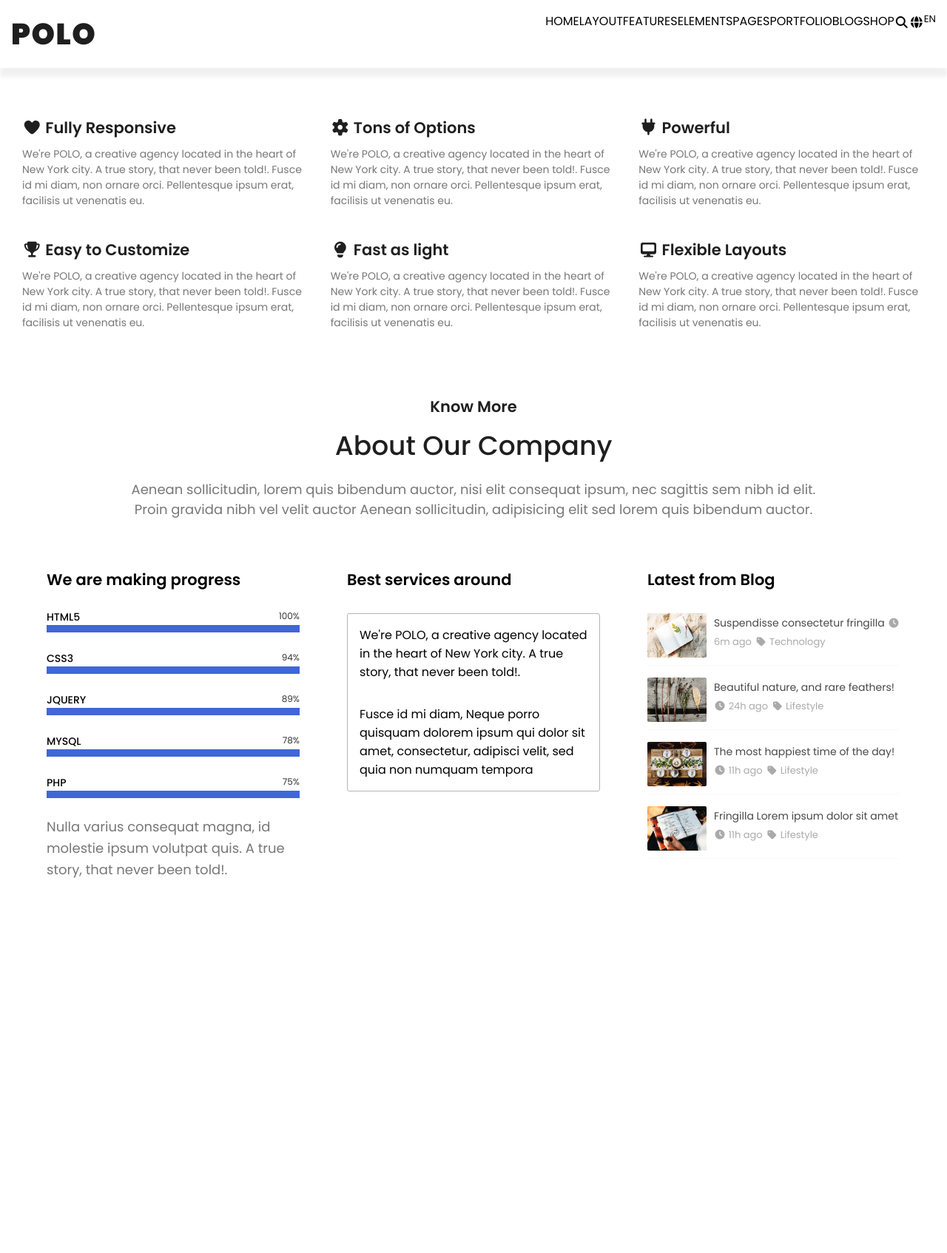
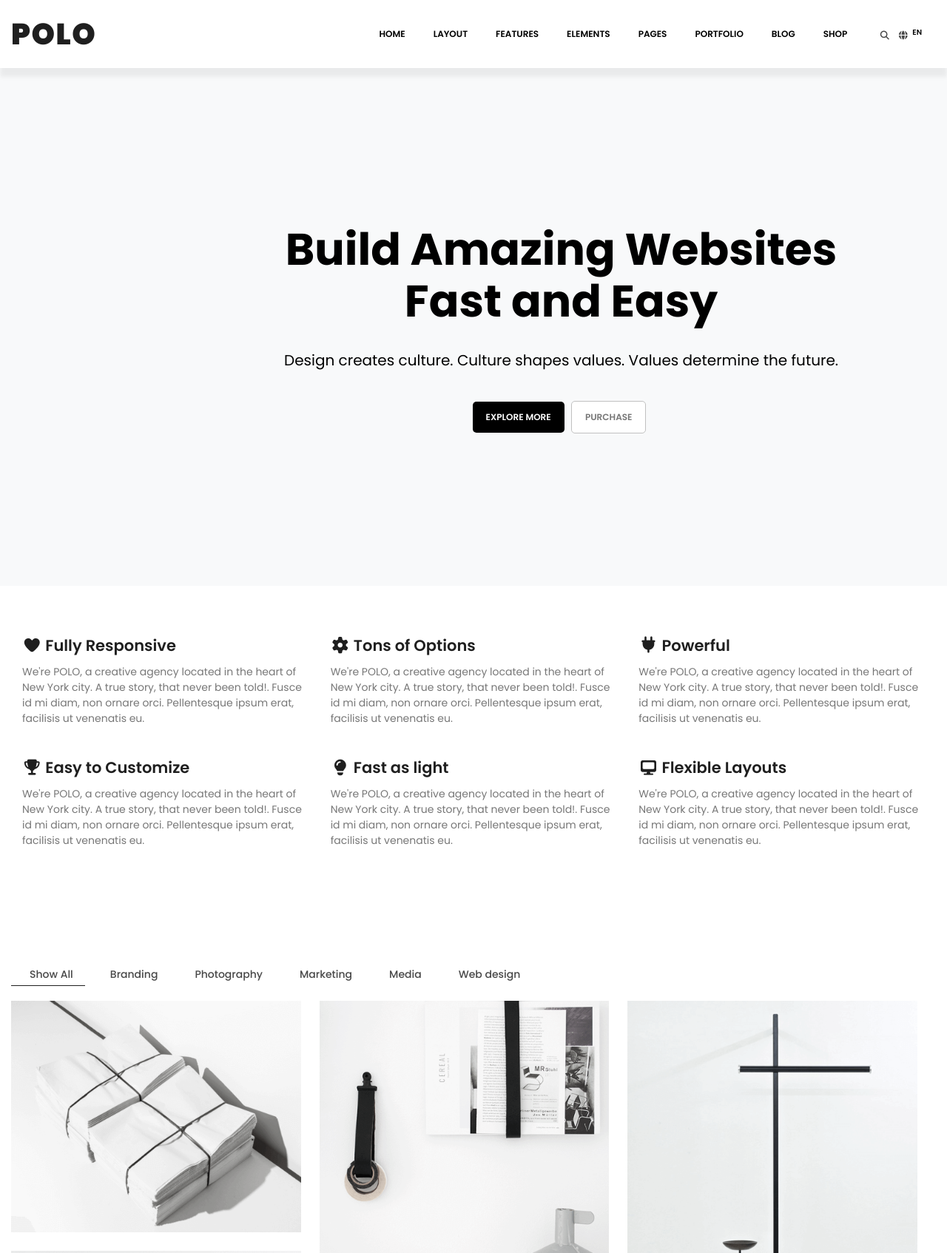
Before and after one commit to kashishsevak/PR-2-MQ, a plain HTML site: page index.html in a window 1280 px wide. Shown: the top 1694 px of the page at 74% size. Before the commit the page ends 1238 px from the top, so only its background shows below. Drawn offline with Linux system fonts and the light colour scheme.

Commit message:
Add files via upload

```diff
--- a/css/style.css
+++ b/css/style.css
@@ -6,7 +6,7 @@
 
 html,
 body {
-    font-family: 'Poppins';
+  font-family: "Poppins";
 }
 
 .container {
@@ -24,8 +24,10 @@ a {
 ul li {
   list-style: none;
 }
-
-
+img {
+  display: block;
+  width: 100%;
+}
 .d-flex {
   display: flex;
 }
@@ -33,7 +35,9 @@ ul li {
 .justify-content-between {
   justify-content: space-between;
 }
-
+.align-items-center {
+  align-items: center;
+}
 .row {
   display: flex;
   flex-wrap: wrap;
@@ -61,8 +65,75 @@ header .topbar .logo {
   letter-spacing: 1.5px;
 }
 
+header nav ul li {
+  padding: 0 7px;
+}
+
+header nav ul li a {
+  padding: 10px 12px;
+  font-size: 12px;
+  font-weight: 600;
+}
+
+header nav ul li a:hover {
+  color: #2f2ff4;
+}
+
+header nav ul li a i {
+  margin: 0 5px;
+  color: #484848;
+}
+
 /* header section end */
 
+/* hero section start */
+.hero {
+  background-color: #f8f9fa;
+  height: 700px;
+  position: relative;
+}
+
+.hero .hero-content {
+  text-align: center;
+  position: absolute;
+  top: 30%;
+  left: 30%;
+}
+
+.hero .hero-content h1 {
+  font-size: 60px;
+  font-weight: 700;
+  line-height: 70px;
+  margin-bottom: 30px;
+}
+
+.hero .hero-content p {
+  font-size: 20px;
+  font-weight: 400;
+  margin-bottom: 40px;
+}
+.hero .hero-content .btn-dark {
+  background-color: #000000;
+  color: #fff;
+  font-size: 12px;
+  font-weight: 600;
+  padding: 12px 18px;
+  margin-right: 5px;
+  border-radius: 5px;
+  text-transform: uppercase;
+}
+.hero .hero-content .btn-light {
+  background-color: #fff;
+  color: #777;
+  font-size: 12px;
+  font-weight: 600;
+  padding: 12px 18px;
+  margin-right: 5px;
+  border: 1px solid #c1c1c1;
+  border-radius: 5px;
+  text-transform: uppercase;
+}
+/* hero section end */
 
 /* features-box section start */
 .features {
@@ -89,6 +160,41 @@ header .topbar .logo {
 
 /* features-box section end */
 
+/* portfolio section start */
+.portfolio{
+    padding: 80px 0;
+}
+.portfolio .portfolio-content nav ul li {
+    margin: 20px 0;
+    padding: 0 20px;
+}
+.portfolio .portfolio-content nav ul li a{
+    font-size: 14px;
+    font-weight: 500;
+    color: #484848;
+    padding: 5px;
+}
+.portfolio .portfolio-content nav ul li{
+    position: relative;
+}
+.portfolio .portfolio-content nav ul li .active::after {
+    content: '';
+    width: 100px;
+    height: 1px;
+    background-color: #1f1f1f;
+    position: absolute;
+    bottom: 0;
+    left: 0;
+}
+.portfolio .portfolio-content nav ul li a:hover{
+    border-bottom: 1px solid #000;
+    transition: all 0.5s ease-in-out;
+}
+.portfolio .portfolio-content img{
+    padding-right: 25px;
+    padding-bottom: 25px;
+}
+/* portfolio section end */
 
 /* about-us section start */
 .about-us {
@@ -185,7 +291,7 @@ header .topbar .logo {
 }
 
 .cards .blog .thumbnail {
-    border-bottom: 1px solid #F7F9FB;
+  border-bottom: 1px solid #f7f9fb;
   margin-bottom: 16px;
   padding-bottom: 10px;
   position: relative;
@@ -209,7 +315,9 @@ header .topbar .logo {
   font-weight: 400;
   color: #484848;
 }
-
+.cards .blog .thumbnail .thumbnail-content a:hover {
+  color: #2f2ff4;
+}
 .cards .blog .thumbnail .thumbnail-content .date {
   color: #aaa;
   font-size: 13px;
@@ -219,5 +327,4 @@ header .topbar .logo {
   color: #aaa;
   font-size: 13px;
 }
-
 /* about-us section end */
--- a/index.html
+++ b/index.html
@@ -1,14 +1,17 @@
 <!DOCTYPE html>
 <html lang="en">
-
   <head>
-    <meta charset="UTF-8">
-    <meta name="viewport" content="width=device-width, initial-scale=1.0">
+    <meta charset="UTF-8" />
+    <meta name="viewport" content="width=device-width, initial-scale=1.0" />
     <title>PR-2-MQ</title>
-    <link rel="stylesheet" href="./fonts/poppins/stylesheet.css" type="text/css">
-    <link rel="stylesheet" href="./css/all.min.css" type="text/css">
-    <link rel="stylesheet" href="./css/style.css" type="text/css">
-    <link rel="stylesheet" href="./css/media.css" type="text/css">
+    <link
+      rel="stylesheet"
+      href="./fonts/poppins/stylesheet.css"
+      type="text/css"
+    />
+    <link rel="stylesheet" href="./css/all.min.css" type="text/css" />
+    <link rel="stylesheet" href="./css/style.css" type="text/css" />
+    <link rel="stylesheet" href="./css/media.css" type="text/css" />
   </head>
 
   <body>
@@ -18,7 +21,7 @@
         <div class="topbar d-flex justify-content-between">
           <span class="logo">POLO</span>
           <nav class="d-flex">
-                    <ul class="d-flex">
+            <ul class="d-flex align-items-center">
               <li><a href="javascript:void(0)">HOME</a></li>
               <li><a href="javascript:void(0)">LAYOUT</a></li>
               <li><a href="javascript:void(0)">FEATURES</a></li>
@@ -27,8 +30,12 @@
               <li><a href="javascript:void(0)">PORTFOLIO</a></li>
               <li><a href="javascript:void(0)">BLOG</a></li>
               <li><a href="javascript:void(0)">SHOP</a></li>
-                        <li><a href="javascript:void(0)"><i class="fa-solid fa-magnifying-glass"></i><i
-                                    class="fa-solid fa-globe"></i><sup>EN</sup></a></li>
+              <li>
+                <a href="javascript:void(0)"
+                  ><i class="fa-solid fa-magnifying-glass"></i
+                  ><i class="fa-solid fa-globe"></i><sup>EN</sup></a
+                >
+              </li>
             </ul>
           </nav>
         </div>
@@ -36,63 +43,152 @@
     </header>
     <!-- header section end -->
 
+    <main>
+      <!-- hero section start -->
+      <section class="hero">
+        <div class="cotainer">
+          <div class="hero-content">
+            <h1>
+              Build Amazing Websites <br />
+              Fast and Easy
+            </h1>
+            <p>
+              Design creates culture. Culture shapes values. Values determine
+              the future.
+            </p>
+            <a href="javascript:void(0)" class="btn-dark">Explore more</a>
+            <a href="javascript:void(0)" class="btn-light">Purchase</a>
+          </div>
+        </div>
+      </section>
+      <!-- hero section end -->
       <!-- features-box section start -->
-    <div class="features d-flex">
+      <section class="features d-flex">
         <div class="container">
           <div class="features-box">
             <div class="row">
               <div class="col">
                 <div class="box">
-                            <h4> <i class="fa-solid fa-heart"></i> Fully Responsive</h4>
-                            <p>We're POLO, a creative agency located in the heart of New York city. A true story, that never been told!. Fusce id mi diam, non ornare orci. Pellentesque ipsum erat, facilisis ut venenatis eu.</p>
+                  <h4><i class="fa-solid fa-heart"></i> Fully Responsive</h4>
+                  <p>
+                    We're POLO, a creative agency located in the heart of New
+                    York city. A true story, that never been told!. Fusce id mi
+                    diam, non ornare orci. Pellentesque ipsum erat, facilisis ut
+                    venenatis eu.
+                  </p>
                 </div>
               </div>
               <div class="col">
                 <div class="box">
-                            <h4> <i class="fa-solid fa-gear"></i> Tons of Options</h4>
-                            <p>We're POLO, a creative agency located in the heart of New York city. A true story, that never been told!. Fusce id mi diam, non ornare orci. Pellentesque ipsum erat, facilisis ut venenatis eu.</p>
+                  <h4><i class="fa-solid fa-gear"></i> Tons of Options</h4>
+                  <p>
+                    We're POLO, a creative agency located in the heart of New
+                    York city. A true story, that never been told!. Fusce id mi
+                    diam, non ornare orci. Pellentesque ipsum erat, facilisis ut
+                    venenatis eu.
+                  </p>
                 </div>
               </div>
               <div class="col">
                 <div class="box">
-                            <h4> <i class="fa-solid fa-plug"></i> Powerful</h4>
-                            <p>We're POLO, a creative agency located in the heart of New York city. A true story, that never been told!. Fusce id mi diam, non ornare orci. Pellentesque ipsum erat, facilisis ut venenatis eu.</p>
+                  <h4><i class="fa-solid fa-plug"></i> Powerful</h4>
+                  <p>
+                    We're POLO, a creative agency located in the heart of New
+                    York city. A true story, that never been told!. Fusce id mi
+                    diam, non ornare orci. Pellentesque ipsum erat, facilisis ut
+                    venenatis eu.
+                  </p>
                 </div>
               </div>
               <div class="col">
                 <div class="box">
-                            <h4> <i class="fa-solid fa-trophy"></i> Easy to Customize</h4>
-                            <p>We're POLO, a creative agency located in the heart of New York city. A true story, that never been told!. Fusce id mi diam, non ornare orci. Pellentesque ipsum erat, facilisis ut venenatis eu.</p>
+                  <h4><i class="fa-solid fa-trophy"></i> Easy to Customize</h4>
+                  <p>
+                    We're POLO, a creative agency located in the heart of New
+                    York city. A true story, that never been told!. Fusce id mi
+                    diam, non ornare orci. Pellentesque ipsum erat, facilisis ut
+                    venenatis eu.
+                  </p>
                 </div>
               </div>
               <div class="col">
                 <div class="box">
-                            <h4> <i class="fa-solid fa-lightbulb"></i> Fast as light</h4>
-                            <p>We're POLO, a creative agency located in the heart of New York city. A true story, that never been told!. Fusce id mi diam, non ornare orci. Pellentesque ipsum erat, facilisis ut venenatis eu.</p>
+                  <h4><i class="fa-solid fa-lightbulb"></i> Fast as light</h4>
+                  <p>
+                    We're POLO, a creative agency located in the heart of New
+                    York city. A true story, that never been told!. Fusce id mi
+                    diam, non ornare orci. Pellentesque ipsum erat, facilisis ut
+                    venenatis eu.
+                  </p>
                 </div>
               </div>
               <div class="col">
                 <div class="box">
-                            <h4> <i class="fa-solid fa-desktop"></i> Flexible Layouts</h4>
-                            <p>We're POLO, a creative agency located in the heart of New York city. A true story, that never been told!. Fusce id mi diam, non ornare orci. Pellentesque ipsum erat, facilisis ut venenatis eu.</p>
+                  <h4><i class="fa-solid fa-desktop"></i> Flexible Layouts</h4>
+                  <p>
+                    We're POLO, a creative agency located in the heart of New
+                    York city. A true story, that never been told!. Fusce id mi
+                    diam, non ornare orci. Pellentesque ipsum erat, facilisis ut
+                    venenatis eu.
+                  </p>
                 </div>
               </div>
             </div>
           </div>
         </div>
-    </div>
+      </section>
       <!-- features-box section end -->
 
+      <!-- portfolio section start  -->
+       <section class="portfolio">
+        <div class="container">
+            <div class="portfolio-content">
+                <nav>
+                    <ul class="d-flex">
+                        <li><a href="javascript:void(0)" class="active">Show All</a></li>
+                        <li><a href="javascript:void(0)">Branding</a></li>
+                        <li><a href="javascript:void(0)">Photography</a></li>
+                        <li><a href="javascript:void(0)">Marketing</a></li>
+                        <li><a href="javascript:void(0)">Media</a></li>
+                        <li><a href="javascript:void(0)">Web design</a></li>
+                    </ul>
+                </nav>
+                <div class="row">
+                    <div class="col">
+                        <img src="./images/portfolio-img-1.png" alt="">
+                        <img src="./images/portfolio-img-4.png" alt="">
+                        <img src="./images/portfolio-img-8.png" alt="">
+                        <img src="./images/portfolio-img-10.png" alt="">
+                    </div>
+                    <div class="col">
+                        <img src="./images/portfolio-img-2.png" alt="">
+                        <img src="./images/portfolio-img-5.png" alt="">
+                        <img src="./images/portfolio-img-7.png" alt="">
+                        <img src="./images/portfolio-img-11.png" alt="">
+                    </div>
+                    <div class="col">
+                        <img src="./images/portfolio-img-3.png" alt="">
+                        <img src="./images/portfolio-img-6.png" alt="">
+                        <img src="./images/portfolio-img-9.png" alt="">
+                    </div>
+                </div>
+            </div>
+        </div>
+       </section>
+      <!-- portfolio section end  -->
 
       <!-- about-us section start -->
-    <div class="about-us">
+      <section class="about-us">
         <div class="container">
           <div class="about-us-content">
             <h4>Know More</h4>
             <h2>About Our Company</h2>
-                <p>Aenean sollicitudin, lorem quis bibendum auctor, nisi elit consequat ipsum, nec sagittis sem nibh id
-                    elit. Proin gravida nibh vel velit auctor Aenean sollicitudin, adipisicing elit sed lorem quis
-                    bibendum auctor.</p>
+            <p>
+              Aenean sollicitudin, lorem quis bibendum auctor, nisi elit
+              consequat ipsum, nec sagittis sem nibh id elit. Proin gravida nibh
+              vel velit auctor Aenean sollicitudin, adipisicing elit sed lorem
+              quis bibendum auctor.
+            </p>
           </div>
           <div class="d-flex cards">
             <div class="row">
@@ -121,18 +217,25 @@
                       <span>75%</span>
                     </li>
                   </ul>
-                            <p>Nulla varius consequat magna, id molestie ipsum volutpat quis. A true story, that never
-                                been told!.</p>
+                  <p>
+                    Nulla varius consequat magna, id molestie ipsum volutpat
+                    quis. A true story, that never been told!.
+                  </p>
                 </div>
               </div>
               <div class="col">
                 <div class="services">
                   <h2>Best services around</h2>
                   <div class="para">
-                                <p>We're POLO, a creative agency located in the heart of New York city. A true story,
-                                    that never been told!.</p>
-                                <p> Fusce id mi diam, Neque porro quisquam dolorem ipsum qui dolor sit
-                                    amet, consectetur, adipisci velit, sed quia non numquam tempora</p>
+                    <p>
+                      We're POLO, a creative agency located in the heart of New
+                      York city. A true story, that never been told!.
+                    </p>
+                    <p>
+                      Fusce id mi diam, Neque porro quisquam dolorem ipsum qui
+                      dolor sit amet, consectetur, adipisci velit, sed quia non
+                      numquam tempora
+                    </p>
                   </div>
                 </div>
               </div>
@@ -140,35 +243,59 @@
                 <div class="blog">
                   <h2>Latest from Blog</h2>
                   <div class="thumbnail">
-                                <img src="./images/thumbnail-img-1.jpg" alt="">
+                    <img src="./images/thumbnail-img-1.jpg" alt="" />
                     <div class="thumbnail-content">
-                                    <a href="javascript:void(0)">Suspendisse consectetur fringilla</a>
-                                    <span class="date"><i class="fa-solid fa-clock"></i> 6m ago</span>
-                                    <span class="category"><i class="fa-solid fa-tag"></i> Technology</span>
+                      <a href="javascript:void(0)"
+                        >Suspendisse consectetur fringilla</a
+                      ><br />
+                      <span class="date"
+                        ><i class="fa-solid fa-clock"></i> 6m ago</span
+                      >
+                      <span class="category"
+                        ><i class="fa-solid fa-tag"></i> Technology</span
+                      >
                     </div>
                   </div>
                   <div class="thumbnail">
-                                <img src="./images/thumbnail-img-2.jpg" alt="">
+                    <img src="./images/thumbnail-img-2.jpg" alt="" />
                     <div class="thumbnail-content">
-                                    <a href="javascript:void(0)">Beautiful nature, and rare feathers!</a>
-                                    <span class="date"><i class="fa-solid fa-clock"></i> 24h ago</span>
-                                    <span class="category"><i class="fa-solid fa-tag"></i> Lifestyle</span>
+                      <a href="javascript:void(0)"
+                        >Beautiful nature, and rare feathers!</a
+                      ><br />
+                      <span class="date"
+                        ><i class="fa-solid fa-clock"></i> 24h ago</span
+                      >
+                      <span class="category"
+                        ><i class="fa-solid fa-tag"></i> Lifestyle</span
+                      >
                     </div>
                   </div>
                   <div class="thumbnail">
-                                <img src="./images/thumbnail-img-3.jpg" alt="">
+                    <img src="./images/thumbnail-img-3.jpg" alt="" />
                     <div class="thumbnail-content">
-                                    <a href="javascript:void(0)">The most happiest time of the day!</a>
-                                    <span class="date"><i class="fa-solid fa-clock"></i> 11h ago</span>
-                                    <span class="category"><i class="fa-solid fa-tag"></i> Lifestyle</span>
+                      <a href="javascript:void(0)"
+                        >The most happiest time of the day!</a
+                      ><br />
+                      <span class="date"
+                        ><i class="fa-solid fa-clock"></i> 11h ago</span
+                      >
+                      <span class="category"
+                        ><i class="fa-solid fa-tag"></i> Lifestyle</span
+                      >
                     </div>
                   </div>
                   <div class="thumbnail">
-                                <img src="./images/thumbnail-img-4.jpg" alt="">
+                    <img src="./images/thumbnail-img-4.jpg" alt="" />
                     <div class="thumbnail-content">
-                                    <a href="javascript:void(0)">Fringilla Lorem ipsum dolor sit amet</a>
-                                    <span class="date"><i class="fa-solid fa-clock"></i> 11h ago</span>
-                                    <span class="category"><i class="fa-solid fa-tag"></i> Lifestyle</span>
+                      <a href="javascript:void(0)"
+                        >Fringilla Lorem ipsum dolor sit amet</a
+                      >
+                      <span class="date"
+                        ><i class="fa-solid fa-clock"></i> 11h ago</span
+                      >
+                      <span class="category"
+                        ><i class="fa-solid fa-tag"></i> Lifestyle</span
+                      >
                     </div>
                   </div>
                 </div>
@@ -176,9 +303,8 @@
             </div>
           </div>
         </div>
-    </div>
+      </section>
       <!-- about-us section end -->
-
+    </main>
   </body>
-
 </html>
```
Also changed, not shown: css/all.min.css, fonts/poppins/demo.html (line endings or trailing spaces), fonts/poppins/stylesheet.css (line endings or trailing spaces), images/portfolio-img-1.png (added), images/portfolio-img-10.png (added), images/portfolio-img-11.png (added), images/portfolio-img-2.png (added), images/portfolio-img-3.png (added), images/portfolio-img-4.png (added), images/portfolio-img-5.png (added), images/portfolio-img-6.png (added), images/portfolio-img-7.png (added), images/portfolio-img-8.png (added), images/portfolio-img-9.png (added). Lines whose indentation alone changed are shown as unchanged.
